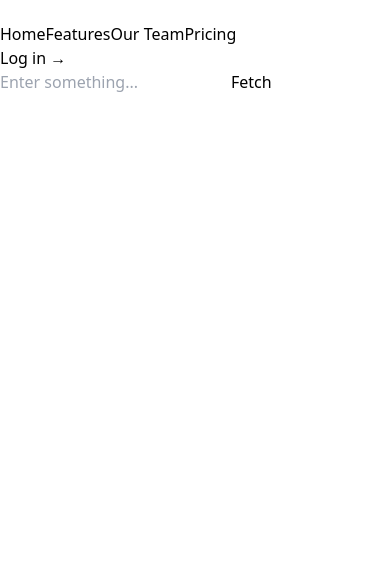
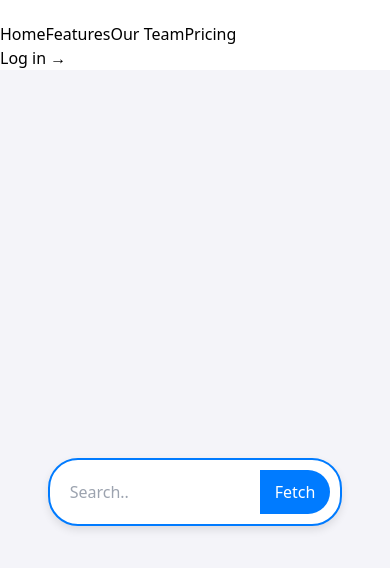
Before and after one commit to Sohith-reddy/reviewbot_front, a React (Vite) app: page /features in a window 390 px wide. Shown: the part 450-1018 px from the top of the page. Before the commit the page ends 844 px from the top, so only its background shows below. Built offline with nearby package versions, Linux system fonts and the light colour scheme.

Commit message:
commit-two

```diff
--- a/src/App.jsx
+++ b/src/App.jsx
@@ -15,7 +15,6 @@ function App() {
         <Route path="/" element={<Example />} />
         <Route path="/pricing" element={<Pricing/>} />
         <Route path="/features" element={<Features/>} />
-
       </Routes>
     </Router>
     </>
--- /dev/null
+++ b/src/components/Features.css
@@ -0,0 +1,58 @@
+/* Center the search bar on the page */
+.search-container {
+    display: flex;
+    justify-content: center;
+    align-items: center;
+    height: 100vh; /* Full height to center vertically */
+    background-color: #f4f4f9;
+  }
+
+  .search-box {
+    display: flex;
+    align-items: center;
+    border: 2px solid #007bff;
+    border-radius: 30px;
+    padding: 10px;
+    background-color: white;
+    box-shadow: 0 4px 8px rgba(0, 0, 0, 0.1);
+  }
+
+  .search-input {
+    width: 300px;
+    padding: 10px;
+    border: none;
+    outline: none;
+    font-size: 16px;
+    border-radius: 30px 0 0 30px;
+    transition: all 0.3s ease;
+  }
+
+  .search-input:focus {
+    box-shadow: 0 0 8px rgba(0, 123, 255, 0.5);
+  }
+
+  .search-button {
+    background-color: #007bff;
+    color: white;
+    padding: 10px 20px;
+    border: none;
+    border-radius: 0 30px 30px 0;
+    cursor: pointer;
+    font-size: 16px;
+    transition: background-color 0.3s ease;
+  }
+
+  .search-button:hover {
+    background-color: #0056b3;
+  }
+
+  /* Responsive styling */
+  @media (max-width: 768px) {
+    .search-input {
+      width: 200px;
+    }
+
+    .search-button {
+      padding: 10px 15px;
+    }
+  }
--- a/src/components/Features.jsx
+++ b/src/components/Features.jsx
@@ -1,4 +1,5 @@
-import React, { useState } from 'react';
+import { useState } from 'react';
+import './Features.css';
 
 function Features() {
   const [inputValue, setInputValue] = useState('');
@@ -7,19 +8,42 @@ function Features() {
     setInputValue(e.target.value);
   };
 
-  const handleFetch = () => {
 
+  const handleSubmit = async () => {
+    const payload = {
+      body: inputValue,  // Set the input value as the "body" field
+    };
+
+    try {
+      const response = await fetch('http://localhost:3000/', {
+        method: 'POST',
+        headers: {
+          'Content-Type': 'application/json',
+        },
+        body: JSON.stringify(payload),
+      });
+
+      const result = await response.json();
+      console.log('Success:', result);
+    } catch (error) {
+      console.error('Error:', error);
+    }
   };
 
   return (
-    <div>
-      <input
-        type="text"
-        placeholder="Enter something..."
-        value={inputValue}
-        onChange={handleInputChange}
-      />
-      <button onClick={handleFetch}>Fetch</button>
+    <div className="search-container">
+      <div className="search-box">
+        <input
+          type="text"
+          placeholder="Search.."
+          value={inputValue}
+          onChange={handleInputChange}
+          className="search-input"
+        />
+        <button onClick={handleSubmit} className="search-button">
+          Fetch
+        </button>
+      </div>
     </div>
   );
 }
```
